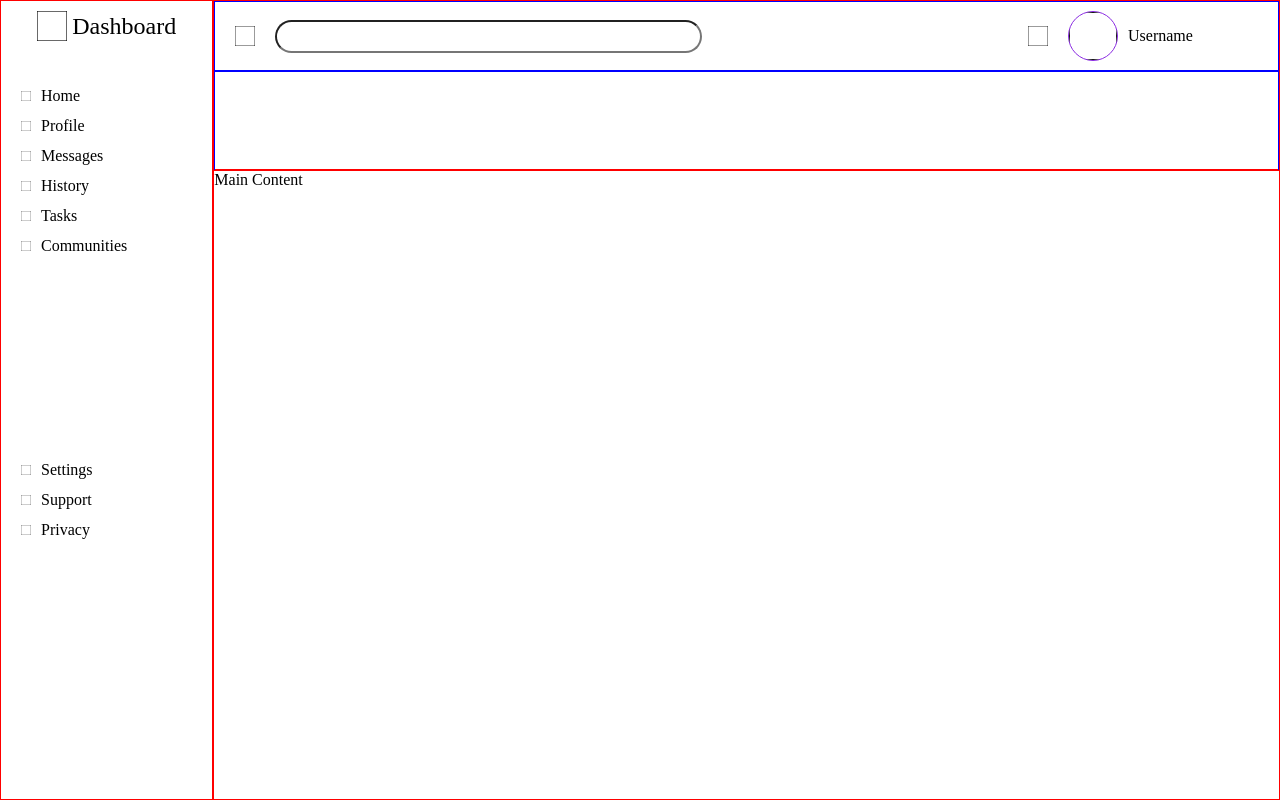
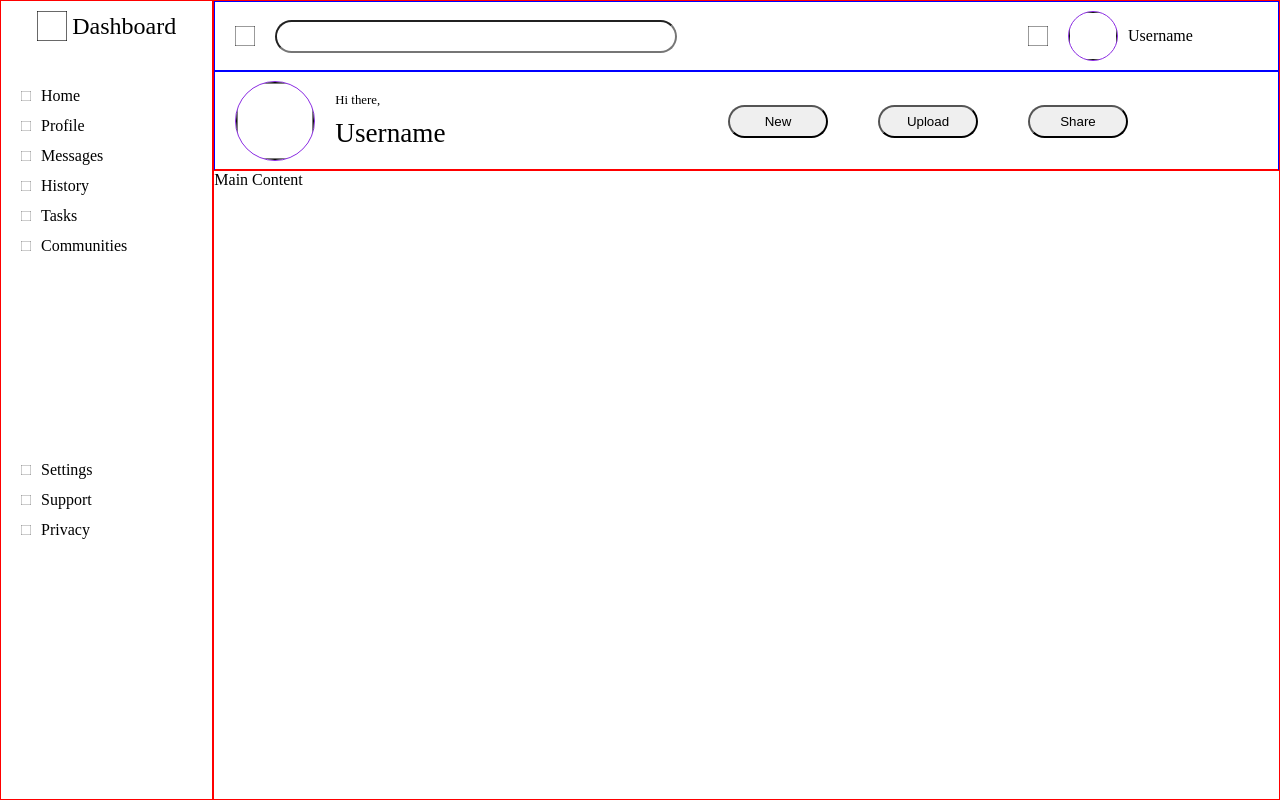
Before and after one commit to SaToGo1/Admin-Dashboard, a plain HTML site: page index.html in a window 1280 px wide. Drawn offline with Linux system fonts and the light colour scheme.

Commit message:
Header layout 2nd row
-> Row2 items added
    - profile image
    - greet user
    - 3 buttons(new, upload, share)

-> row2 positioned with grid.
-> row2 items centered with grid.
-> basic style for items.
-> minmax to space items.
-> Greet user vertically positioned with flexbox.

```diff
--- a/index.html
+++ b/index.html
@@ -20,7 +20,15 @@
             </div>
 
             <div class="header__row2 header__row">
+                <img src="img/Square_1.svg" alt="Profile" class="header-row2__profile">
+                <div class="header-row2__greet">
+                    <p class="header-greet__hi-there">Hi there, </p>
+                    <p class="header-greet__username">Username</p>
+                </div>
 
+                <button class="header-row2__button header-row2__button--new">New</button>
+                <button class="header-row2__button header-row2__button--upload">Upload</button>
+                <button class="header-row2__button header-row2__button--share">Share</button>
             </div>
         </div>
 
--- a/style.css
+++ b/style.css
@@ -113,8 +113,9 @@ body {
 .header__row1 {
     display: grid;
 
-    grid-template-columns: 20px 40px minmax(200px, 1000px) minmax(100px, 2000px) 40px 60px 150px;
-    grid-template-areas: ". searchicon searchbar . bell profile username";
+    grid-template-columns: /*spaced a way that the size corresponds to the name of the gridarea.*/
+                          20px 40px        minmax(100px, 1000px) minmax(50px, 2000px)  40px  60px     150px;
+    grid-template-areas: ".    searchicon  searchbar             .                     bell  profile  username";
     align-items: center;
 }
 
@@ -152,6 +153,65 @@ body {
     grid-area: username;
 }
 
+/*  /////
+  ROW 2
+    ///// */
+
+.header__row2 {
+    display: grid;
+    grid-template-columns: /*spaced a way that the size corresponds to the name of the gridarea.*/
+                          20px 100px         minmax(100px, 300px) minmax(100px, 1000px) minmax(110px, 150px) minmax(110px, 150px) minmax(110px, 150px) minmax(20px, 100px);
+    grid-template-areas: ".    profile-image greetings            .                     button-new           button-upload        button-share         .";
+
+    align-items: center;
+}
+
+.header-row2__profile {
+    border: 1px solid blueviolet;
+    width: 80px;
+    border-radius: 50%;
+
+    grid-area: profile-image;
+}
+
+.header-row2__greet {
+    grid-area: greetings;
+
+    display: flex;
+    flex-direction: column;
+
+}
+
+.header-greet__username {
+    font-size: 1.7em;
+    margin: 0;
+}
+
+.header-greet__hi-there {
+    font-size: 0.8em;
+    margin: 0;
+    margin-bottom: 10px;
+}
+
+.header-row2__button {
+    width: 100px;
+    height: 33px;
+    margin-right: 50px;
+    border-radius: 20px;
+}
+
+.header-row2__button--new {
+    grid-area: button-new;
+}
+
+.header-row2__button--upload {
+    grid-area: button-upload;
+}
+
+.header-row2__button--share {
+    grid-area: button-share;
+}
+
 /* #######################
         Main Content
    ####################### */
```
